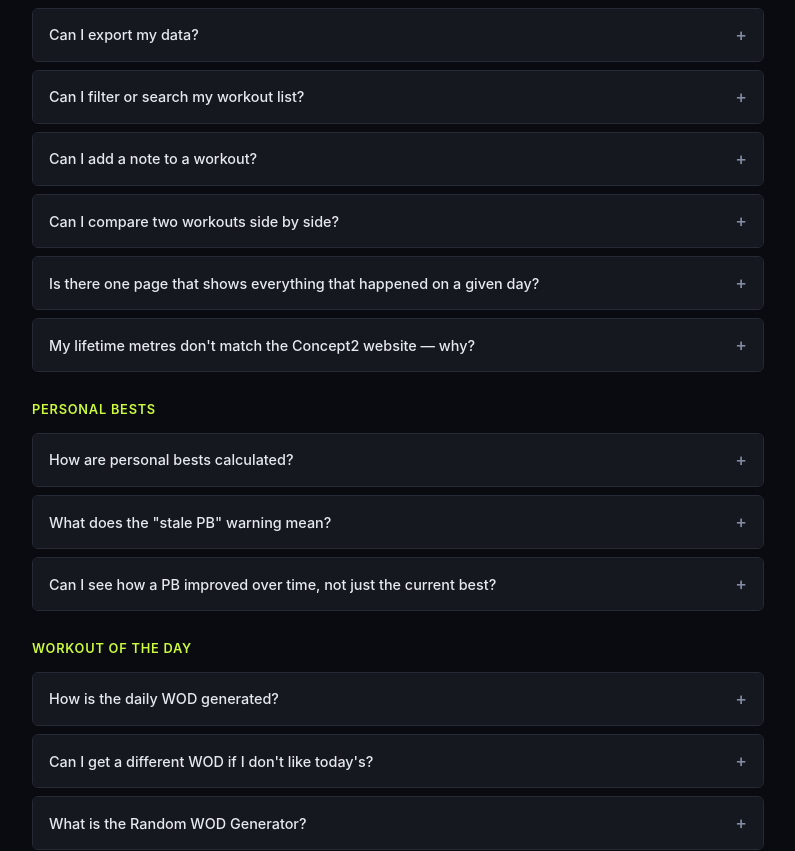
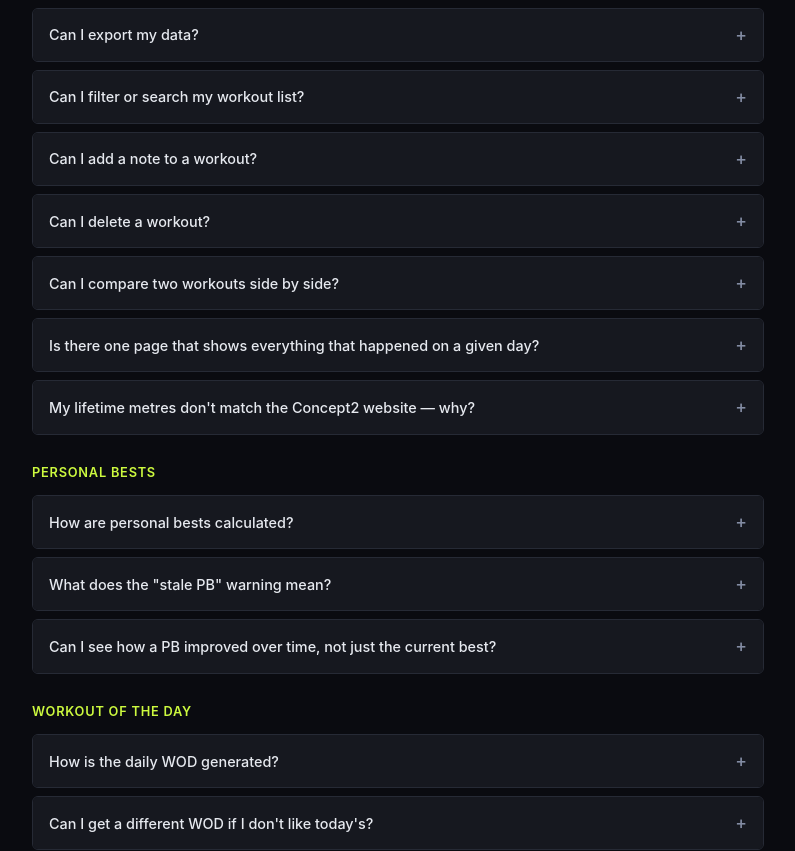
Before and after one commit to dsubtle1/row-tracker, a Flask app: page /faq in a window 1280 px wide. Shown: the part 1269-2120 px from the top of the page, without its empty margins (32-827 px from the left). Run offline with Flask 3, Linux system fonts and the light colour scheme; some libraries are stand-ins or nearby versions.

Commit message:
v0.33.0: delete a workout from its detail page, with sync/import tombstone

```diff
--- a/blueprints/tracker.py
+++ b/blueprints/tracker.py
@@ -329,6 +329,47 @@ def workout_save_notes(workout_id):
     workout.notes = notes or None
     db.session.commit()
     return redirect(url_for("tracker.workout_detail", workout_id=workout_id))
+
+
+@tracker_bp.route("/workouts/<int:workout_id>/delete", methods=["POST"])
+def workout_delete(workout_id):
+    """
+    Delete a workout (e.g. a bad or duplicated sync). Leaves a tombstone so
+    sync/CSV import don't bring it back, detaches anything that pointed at
+    it, then recomputes PBs and badges from what's left.
+    """
+    from models import Badge, DeletedWorkout, PersonalBest, WodHistory
+    from pb_engine import recalculate_all_pbs
+    from badge_engine import evaluate_badges
+
+    workout = db.get_or_404(Workout, workout_id)
+
+    if not db.session.get(DeletedWorkout, workout_id):
+        db.session.add(DeletedWorkout(id=workout_id))
+
+    # Badges earned on this workout go back to locked; evaluate_badges below
+    # re-awards any that the remaining data still justifies.
+    for badge in Badge.query.filter_by(workout_id=workout_id).all():
+        badge.earned_date = None
+        badge.workout_id = None
+    for wod in WodHistory.query.filter_by(actual_workout_id=workout_id).all():
+        wod.actual_workout_id = None
+        wod.completed = False
+    # recalculate_all_pbs only replaces a PB with a *better* result, so a PB
+    # held by this workout must be dropped for it to be rebuilt from the rest.
+    PersonalBest.query.filter_by(workout_id=workout_id).delete()
+
+    db.session.delete(workout)
+    db.session.commit()
+
+    try:
+        recalculate_all_pbs()
+        evaluate_badges()
+    except Exception as e:
+        import logging
+        logging.getLogger(__name__).error(f"Post-delete PB/badge recalc failed: {e}")
+
+    return redirect(url_for("tracker.workout_list", deleted=1))
 
 
 def _compute_splits(workout: Workout) -> list[dict]:
--- a/import_csv.py
+++ b/import_csv.py
@@ -21,7 +21,7 @@ import sys
 from datetime import datetime
 
 from app import create_app
-from models import db, Workout
+from models import db, Workout, DeletedWorkout
 
 # --------------------------------------------------------------------------- #
 #  Pace parser                                                                 #
@@ -186,7 +186,7 @@ def import_rows(csv_file) -> dict:
 
         # Use merge (INSERT OR IGNORE equivalent via SQLAlchemy)
         existing = db.session.get(Workout, workout.id)
-        if existing is not None:
+        if existing is not None or db.session.get(DeletedWorkout, workout.id) is not None:
             skipped_duplicate += 1
             continue
 
--- a/static/css/main.css
+++ b/static/css/main.css
@@ -3170,6 +3170,27 @@ body.mobile-nav-open { overflow: hidden; }
   padding: 1rem 1.25rem;
   margin-bottom: 1.5rem;
 }
+.btn-danger {
+  background: transparent;
+  color: var(--color-red);
+  border: 1px solid rgba(239,68,68,0.4);
+}
+.btn-danger:hover:not(:disabled) { background: rgba(239,68,68,0.12); }
+.flash-note {
+  margin: 0 0 1rem;
+  padding: 0.65rem 1rem;
+  border-radius: var(--radius-sm);
+  border: 1px solid var(--color-border);
+  border-left: 3px solid var(--color-success);
+  background: var(--color-surface-2);
+  color: var(--color-text);
+  font-size: 0.9rem;
+}
+.wd-delete-row {
+  display: flex;
+  justify-content: flex-end;
+  margin: -0.75rem 0 1.5rem;
+}
 .wd-notes-label {
   display: block;
   font-size: 0.72rem;
--- a/templates/tracker/faq.html
+++ b/templates/tracker/faq.html
@@ -148,6 +148,13 @@
         <summary class="faq-question">Can I add a note to a workout?</summary>
         <div class="faq-answer">
           Yes — every workout detail page has a Notes field near the top. Free text, up to 2,000 characters, saved with its own button. Good for things Concept2 doesn't track: how you felt, equipment changes, why a session got cut short.
+        </div>
+      </details>
+
+      <details class="faq-item">
+        <summary class="faq-question">Can I delete a workout?</summary>
+        <div class="faq-answer">
+          Yes — open the workout and click Delete workout at the top right of the stats. Use it when a sync brought in a duplicate or wrong data. Personal bests and badges are recalculated from what's left, and the workout is remembered as deleted so a later sync or CSV import won't bring it back. Deletion can't be undone from the app (restore a backup if you need it back).
         </div>
       </details>
 
--- a/templates/tracker/workouts.html
+++ b/templates/tracker/workouts.html
@@ -5,6 +5,10 @@
 <div class="page-header">
   <h1>Workout History</h1>
 </div>
+
+{% if request.args.get('deleted') %}
+<div class="flash-note" role="status">Workout deleted. Sync won't re-import it.</div>
+{% endif %}
 
 <form method="GET" class="workout-filter-form">
   <div class="wf-field">
```
Also changed, not shown: FAQ.md (+3 -0 lines), c2_api.py (+4 -3 lines), models.py (+11 -0 lines), templates/tracker/workout_detail.html (+9 -0 lines), tests/test_tracker_routes.py (+47 -0 lines), CHANGELOG.md, README.md, 1 other file.
